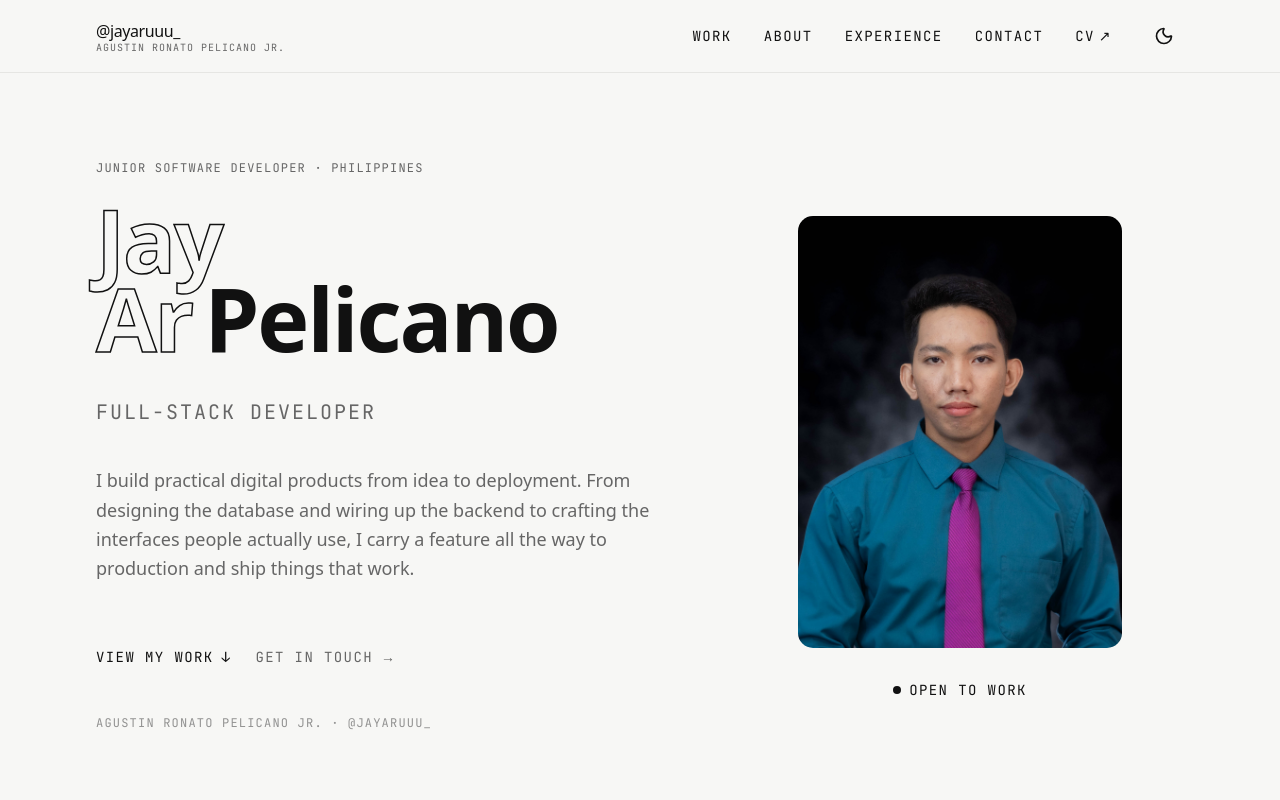
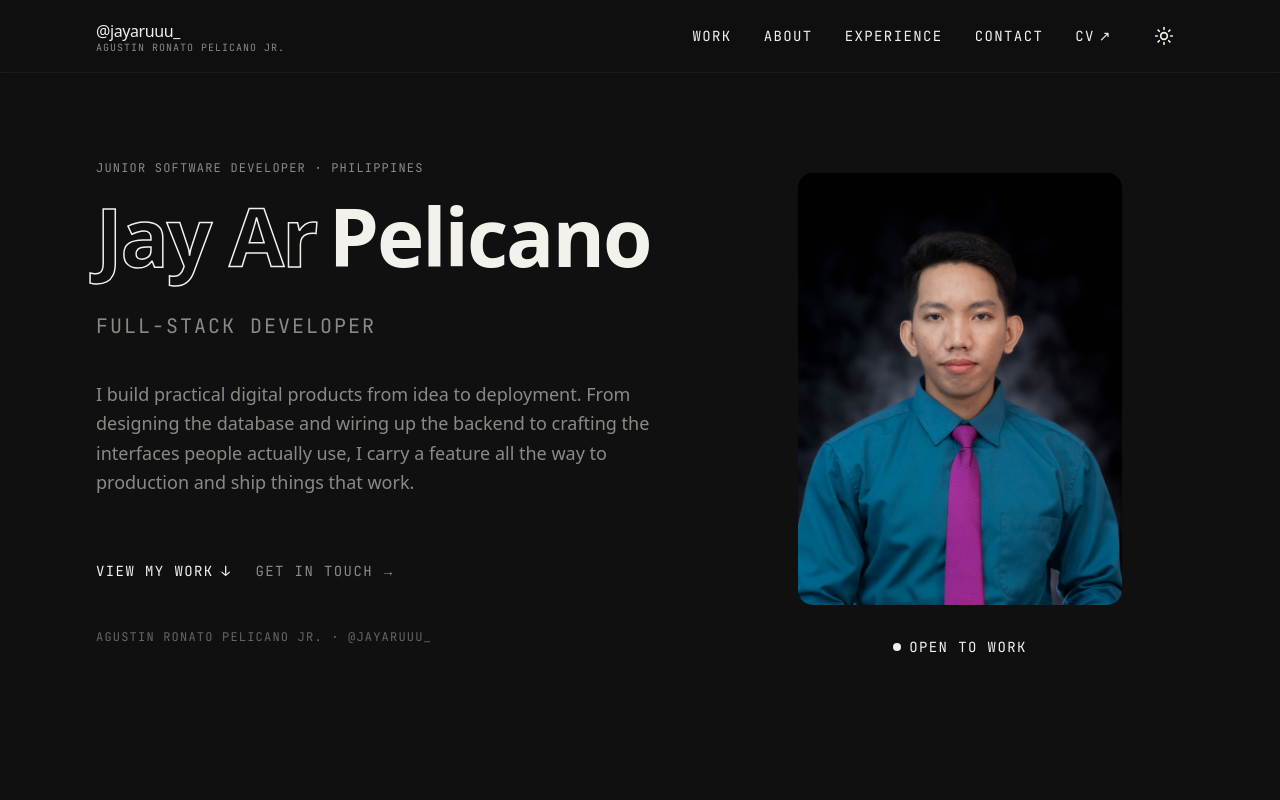
Before and after one commit to jayarpelicano01/jayaruuu_, a Next.js app: page / in a window 1280 px wide. Shown: the top 800 px of the page. Built offline with nearby package versions, Linux system fonts and the light colour scheme.

Commit message:
feat: keep hero name and role on one line desktop, default to dark mode

```diff
--- a/app/layout.tsx
+++ b/app/layout.tsx
@@ -76,7 +76,7 @@ export default function RootLayout({
       <head>
         <script
           dangerouslySetInnerHTML={{
-            __html: `(function(){try{var s=localStorage.getItem("theme");var t=(s==="light"||s==="dark")?s:(matchMedia("(prefers-color-scheme: dark)").matches?"dark":"light");document.documentElement.classList.toggle("dark",t==="dark");}catch(e){}})();`,
+            __html: `(function(){try{var s=localStorage.getItem("theme");var t=(s==="light"||s==="dark")?s:"dark";document.documentElement.classList.toggle("dark",t==="dark");}catch(e){document.documentElement.classList.add("dark");}})();`,
           }}
         />
       </head>
--- a/components/hero/hero.tsx
+++ b/components/hero/hero.tsx
@@ -23,7 +23,7 @@ export default function Hero() {
             Junior Software Developer · Philippines
           </motion.p>
 
-          <h1 className="mt-6 text-[15vw] font-bold leading-[0.9] tracking-tight sm:text-6xl lg:text-[5.5rem]">
+          <h1 className="mt-6 text-[15vw] font-bold leading-[0.9] tracking-tight sm:text-6xl lg:whitespace-nowrap lg:text-[4.5rem] xl:text-[5rem]">
             <motion.span
               initial={reduce ? false : { opacity: 0, y: 24 }}
               animate={{ opacity: 1, y: 0 }}
@@ -46,7 +46,7 @@ export default function Hero() {
             initial={reduce ? false : { opacity: 0, y: 24 }}
             animate={{ opacity: 1, y: 0 }}
             transition={{ duration: 0.7, delay: 0.3, ease: [0.22, 1, 0.36, 1] as const }}
-            className="mt-10 font-mono text-lg uppercase tracking-widest text-muted sm:text-xl"
+            className="mt-10 font-mono text-lg uppercase tracking-widest text-muted sm:text-xl lg:whitespace-nowrap"
           >
             Full-Stack Developer
           </motion.p>
--- a/components/ui/theme-toggle.tsx
+++ b/components/ui/theme-toggle.tsx
@@ -8,9 +8,7 @@ const STORAGE_KEY = "theme";
 function getInitialTheme(): "light" | "dark" {
   const stored = window.localStorage.getItem(STORAGE_KEY);
   if (stored === "light" || stored === "dark") return stored;
-  return window.matchMedia("(prefers-color-scheme: dark)").matches
-    ? "dark"
-    : "light";
+  return "dark";
 }
 
 export default function ThemeToggle() {
```
